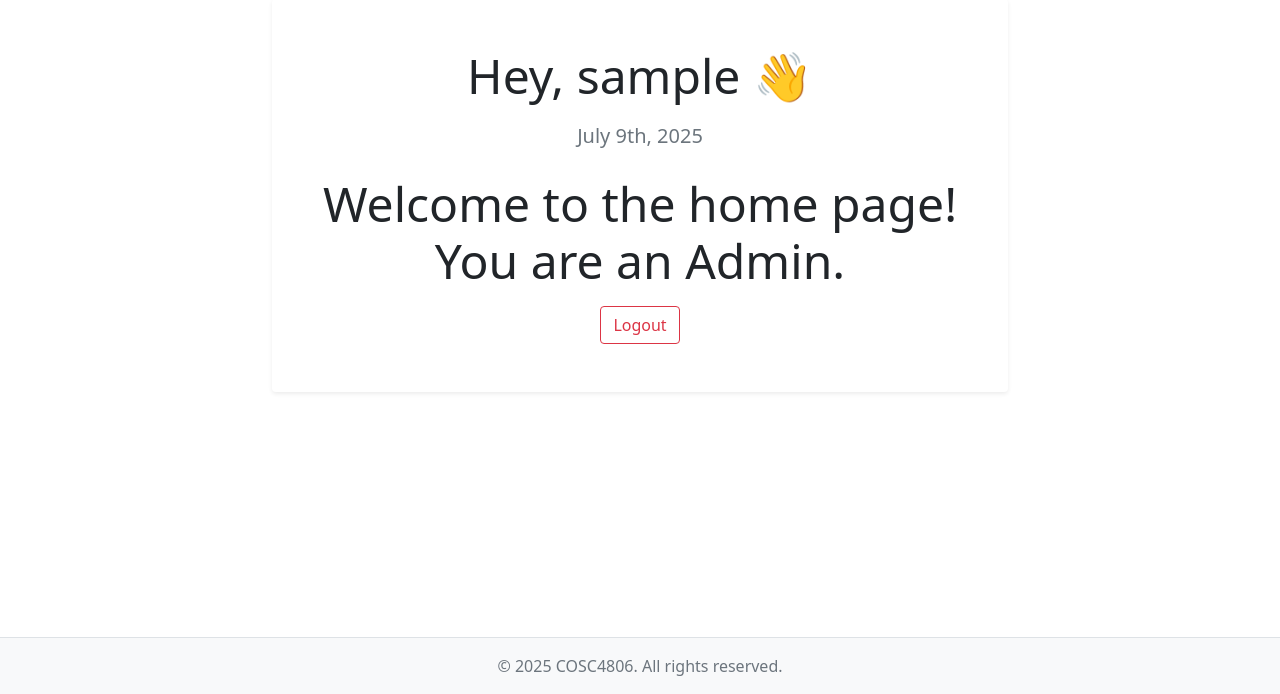
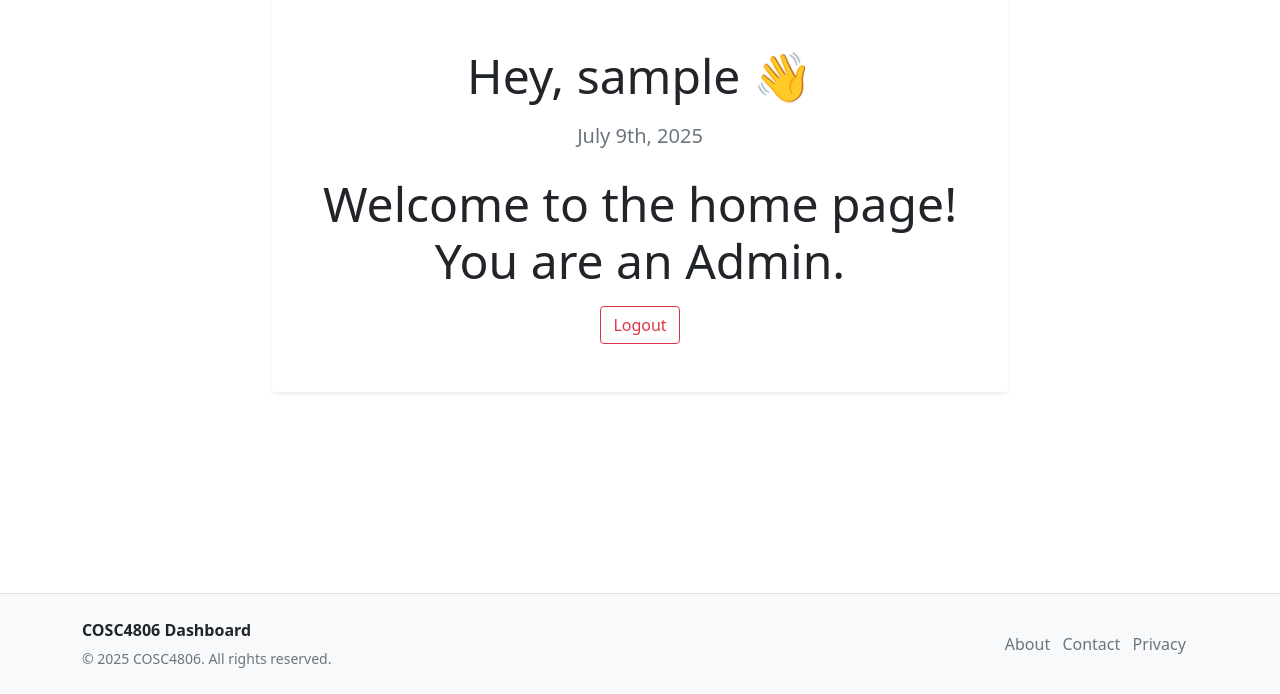
Before and after one commit to Harsh-Tuwar/cosc-4806-5, a PHP site: page /home in a window 1280 px wide. Shown: the part 106-800 px from the top of the page. Run offline with PHP 8.4, Linux system fonts and the light colour scheme; the visitor is signed in with stand-in values (Sample User, id 1); data that the repository does not hold is empty.

Commit message:
updated design of the footer

```diff
--- a/app/views/templates/footer.php
+++ b/app/views/templates/footer.php
@@ -1,11 +1,25 @@
-<footer class="footer mt-auto py-3 bg-light border-top">
-  <div class="container text-center">
-    <span class="text-muted">&copy; <?php echo date('Y'); ?> COSC4806. All rights reserved.</span>
+<footer class="footer mt-auto py-4 bg-light border-top shadow-sm">
+  <div class="container">
+    <div class="row align-items-center text-center text-md-start">
+
+      <div class="col-md-6 mb-3 mb-md-0">
+        <p class="mb-1 fw-bold">COSC4806 Dashboard</p>
+        <span class="text-muted small">&copy; <?= date('Y') ?> COSC4806. All rights reserved.</span>
+      </div>
+
+      <div class="col-md-6 text-md-end">
+        <ul class="list-inline mb-0">
+          <li class="list-inline-item"><a class="text-decoration-none text-muted" href="#">About</a></li>
+          <li class="list-inline-item"><a class="text-decoration-none text-muted" href="#">Contact</a></li>
+          <li class="list-inline-item"><a class="text-decoration-none text-muted" href="#">Privacy</a></li>
+          <li class="list-inline-item">
+            <a class="text-decoration-none text-muted" href="https://github.com/" target="_blank" title="GitHub">
+              <i class="bi bi-github"></i>
+            </a>
+          </li>
+        </ul>
+      </div>
+
+    </div>
   </div>
 </footer>
-
-</div>
-
-<script src="https://cdn.jsdelivr.net/npm/bootstrap@5.1.3/dist/js/bootstrap.bundle.min.js" integrity="sha384-ka7Sk0Gln4gmtz2MlQnikT1wXgYsOg+OMhuP+IlRH9sENBO0LRn5q+8nbTov4+1p" crossorigin="anonymous"></script>
-</body>
-</html>
```
Also changed, not shown: app/views/reports/index.php (+2 -5 lines), app/views/reports/users_overview.php (deleted).
